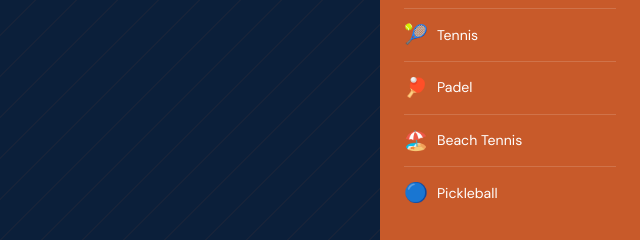
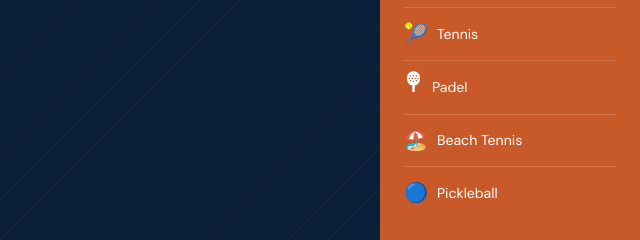
Before and after one commit to Wikidirigeant/Wikidirigeant, a plain HTML site: page index.html in a window 1280 px wide. Shown: the part 296-536 px from the top of the page, 640-1280 px from the left. Drawn offline with Linux system fonts and the light colour scheme.

Commit message:
Remplace l'emoji ping-pong par une icône SVG de raquette de padel (avec trous)

```diff
--- a/index.html
+++ b/index.html
@@ -186,7 +186,7 @@
     <div class="hero-sidebar">
       <h3>Disciplines FFT</h3>
       <div class="disc-item"><span class="disc-icon">🎾</span> Tennis</div>
-      <div class="disc-item"><span class="disc-icon">🏓</span> Padel</div>
+      <div class="disc-item"><span class="disc-icon disc-icon-padel"><svg viewBox="0 0 32 40" width="19" height="24" aria-hidden="true"><path d="M16 2c7 0 11 5 11 12s-4 12-11 12S5 21 5 14 9 2 16 2Z" fill="white"/><rect x="14" y="25" width="4" height="12" rx="2" fill="white"/><g fill="#c85a2a"><circle cx="11" cy="10" r="1.3"/><circle cx="16" cy="9" r="1.3"/><circle cx="21" cy="10" r="1.3"/><circle cx="9" cy="14" r="1.3"/><circle cx="14" cy="14" r="1.3"/><circle cx="19" cy="14" r="1.3"/><circle cx="23" cy="14" r="1.3"/><circle cx="11" cy="18" r="1.3"/><circle cx="16" cy="19" r="1.3"/><circle cx="21" cy="18" r="1.3"/></g></svg></span> Padel</div>
       <div class="disc-item"><span class="disc-icon">🏖️</span> Beach Tennis</div>
       <div class="disc-item"><span class="disc-icon">🔵</span> Pickleball</div>
     </div>
```
